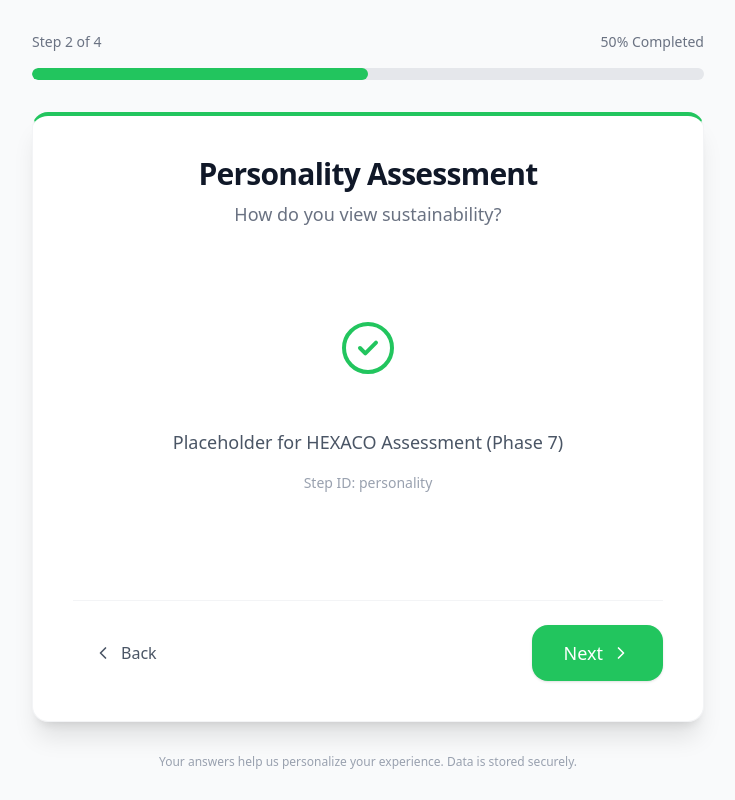
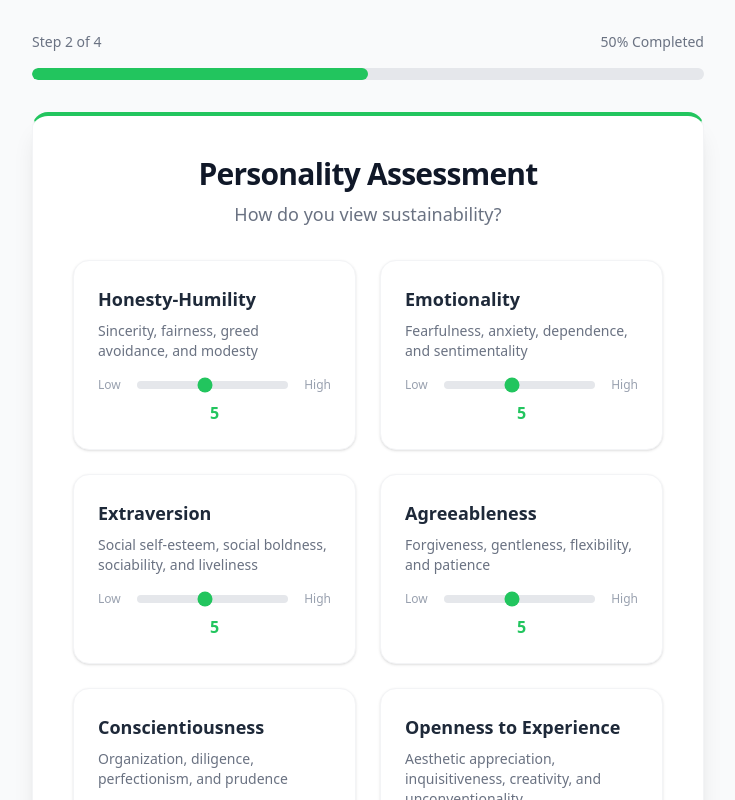
Before and after one commit to abdulrahman-halik/ai-carbon-footprint-tracker, a Next.js app: page /onboarding in a window 1280 px wide. Both pictures are taken after a click on the button "Next". Shown: the top 800 px of the page, without its empty margins (272-1007 px from the left). Built offline with nearby package versions, Linux system fonts and the light colour scheme.

Commit message:
add profiling data modules with personality and behavior steps

```diff
--- a/src/app/onboarding/page.jsx
+++ b/src/app/onboarding/page.jsx
@@ -34,6 +34,10 @@ const WIZARD_STEPS = [
     }
 ];
 
+import PersonalityStep from "@/features/onboarding/PersonalityStep";
+import BehaviorStageStep from "@/features/onboarding/BehaviorStageStep";
+import { Card } from "@/components/ui/Card";
+
 function WizardContent() {
     const { currentStep } = useOnboarding();
 
@@ -41,36 +45,54 @@ function WizardContent() {
     const stepIndex = currentStep - 1;
     const step = WIZARD_STEPS[stepIndex] || WIZARD_STEPS[0];
 
+    // Render specific component based on step ID
+    const renderStepContent = () => {
+        switch (step.id) {
+            case "personality":
+                return <PersonalityStep />;
+            case "behavior":
+                return <BehaviorStageStep />;
+            case "welcome":
+                return (
+                    <div className="flex flex-col items-center justify-center py-8 space-y-6 animate-in fade-in slide-in-from-bottom-4 duration-500">
+                        <div className="p-6 bg-primary-50 rounded-full">
+                            <svg className="w-16 h-16 text-primary" fill="none" stroke="currentColor" viewBox="0 0 24 24" xmlns="http://www.w3.org/2000/svg">
+                                <path strokeLinecap="round" strokeLinejoin="round" strokeWidth={1.5} d="M12 6v6m0 0v6m0-6h6m-6 0H6" />
+                            </svg>
+                        </div>
+                        <div className="text-center max-w-md">
+                            <p className="text-gray-600 text-lg leading-relaxed">{step.description}</p>
+                        </div>
+                    </div>
+                );
+            case "complete":
+                return (
+                    <div className="flex flex-col items-center justify-center py-8 space-y-6 animate-in fade-in slide-in-from-bottom-4 duration-500">
+                        <div className="p-6 bg-green-50 rounded-full">
+                            <svg className="w-16 h-16 text-green-500" fill="none" stroke="currentColor" viewBox="0 0 24 24" xmlns="http://www.w3.org/2000/svg">
+                                <path strokeLinecap="round" strokeLinejoin="round" strokeWidth={1.5} d="M5 13l4 4L19 7" />
+                            </svg>
+                        </div>
+                        <div className="text-center max-w-md">
+                            <p className="text-gray-600 text-lg leading-relaxed">{step.description}</p>
+                            <Button className="mt-8 w-full" onClick={() => window.location.href = '/dashboard'}>
+                                Go to Dashboard
+                            </Button>
+                        </div>
+                    </div>
+                );
+            default:
+                return (
+                    <div className="text-center py-12">
+                        <p className="text-gray-500">Step content coming soon...</p>
+                    </div>
+                );
+        }
+    };
+
     return (
         <WizardLayout title={step.title} subtitle={step.subtitle}>
-            <div className="flex flex-col items-center justify-center py-8 space-y-6 animate-in fade-in slide-in-from-bottom-4 duration-500">
-                <div className="p-6 bg-primary-50 rounded-full">
-                    {/* Placeholder Icon */}
-                    <svg
-                        className="w-16 h-16 text-primary"
-                        fill="none"
-                        stroke="currentColor"
-                        viewBox="0 0 24 24"
-                        xmlns="http://www.w3.org/2000/svg"
-                    >
-                        <path strokeLinecap="round" strokeLinejoin="round" strokeWidth={1.5} d="M9 12l2 2 4-4m6 2a9 9 0 11-18 0 9 9 0 0118 0z" />
-                    </svg>
-                </div>
-
-                <div className="text-center max-w-md">
-                    <p className="text-gray-600 text-lg leading-relaxed">
-                        {step.description}
-                    </p>
-                    <p className="text-sm text-gray-400 mt-4">
-                        Step ID: {step.id}
-                    </p>
-                </div>
-
-                {/* Debug Info (Optional, can be removed) */}
-                {/* <div className="p-4 bg-gray-100 rounded text-xs text-left w-full mt-8">
-                    <pre>Current Step: {currentStep}</pre>
-                </div> */}
-            </div>
+            {renderStepContent()}
         </WizardLayout>
     );
 }
--- /dev/null
+++ b/src/features/onboarding/BehaviorStageStep.jsx
@@ -0,0 +1,95 @@
+import { useState, useEffect } from 'react';
+import { useOnboarding } from './OnboardingProvider';
+import { Card } from '@/components/ui/Card';
+import { Check } from 'lucide-react';
+import Icon from '@/components/Icon';
+
+const STAGES = [
+    {
+        id: 'precontemplation',
+        label: 'Not Interested Yet',
+        description: 'I do not intend to take action in the foreseeable future (next 6 months).',
+        color: 'gray'
+    },
+    {
+        id: 'contemplation',
+        label: 'Thinking About It',
+        description: 'I intend to start being more eco-friendly in the next 6 months.',
+        color: 'blue'
+    },
+    {
+        id: 'preparation',
+        label: 'Getting Ready',
+        description: 'I am ready to take action in the next 30 days and have taken some small steps.',
+        color: 'yellow'
+    },
+    {
+        id: 'action',
+        label: 'Taking Action',
+        description: 'I have made specific changes in my lifestyle within the last 6 months.',
+        color: 'green'
+    },
+    {
+        id: 'maintenance',
+        label: 'Maintaining Change',
+        description: 'I have been sustaining these changes for more than 6 months.',
+        color: 'purple'
+    }
+];
+
+export default function BehaviorStageStep() {
+    const { onboardingData, updateData, setIsStepValid } = useOnboarding();
+    const [selectedStage, setSelectedStage] = useState(onboardingData.behaviorStage || null);
+
+    useEffect(() => {
+        setIsStepValid(!!selectedStage);
+    }, [selectedStage, setIsStepValid]);
+
+    const handleSelect = (stageId) => {
+        setSelectedStage(stageId);
+        updateData({ behaviorStage: stageId });
+    };
+
+    return (
+        <div className="space-y-6 animate-in slide-in-from-right duration-500">
+            <div className="text-center mb-6">
+                <p className="text-lg text-gray-600">Which statement best describes your current approach to sustainable living?</p>
+            </div>
+
+            <div className="grid grid-cols-1 gap-4">
+                {STAGES.map((stage) => {
+                    const isSelected = selectedStage === stage.id;
+                    return (
+                        <Card
+                            key={stage.id}
+                            onClick={() => handleSelect(stage.id)}
+                            className={`
+                                relative p-5 cursor-pointer transition-all duration-200 border-2
+                                ${isSelected
+                                    ? 'border-primary bg-green-50 shadow-md transform scale-[1.02]'
+                                    : 'border-transparent bg-white hover:border-gray-200 hover:bg-gray-50 shadow-sm'
+                                }
+                            `}
+                        >
+                            <div className="flex items-center justify-between">
+                                <div>
+                                    <h3 className={`font-bold text-lg ${isSelected ? 'text-primary' : 'text-gray-800'}`}>
+                                        {stage.label}
+                                    </h3>
+                                    <p className="text-gray-500 mt-1">{stage.description}</p>
+                                </div>
+
+                                <div className={`
+                                    w-6 h-6 rounded-full border-2 flex items-center justify-center
+                                    ${isSelected ? 'bg-primary border-primary' : 'border-gray-300'}
+                                `}>
+                                    {isSelected && <Icon icon={Check} size={14} className="text-white" />}
+                                </div>
+                            </div>
+                        </Card>
+                    );
+                })}
+            </div>
+        </div>
+    );
+}
--- /dev/null
+++ b/src/features/onboarding/PersonalityStep.jsx
@@ -0,0 +1,68 @@
+import { useState, useEffect } from 'react';
+import { useOnboarding } from './OnboardingProvider';
+import { Label } from '@/components/ui/Label';
+import { Card } from '@/components/ui/Card';
+
+const TRAITS = [
+    { id: 'honesty', label: 'Honesty-Humility', description: 'Sincerity, fairness, greed avoidance, and modesty' },
+    { id: 'emotionality', label: 'Emotionality', description: 'Fearfulness, anxiety, dependence, and sentimentality' },
+    { id: 'extraversion', label: 'Extraversion', description: 'Social self-esteem, social boldness, sociability, and liveliness' },
+    { id: 'agreeableness', label: 'Agreeableness', description: 'Forgiveness, gentleness, flexibility, and patience' },
+    { id: 'conscientiousness', label: 'Conscientiousness', description: 'Organization, diligence, perfectionism, and prudence' },
+    { id: 'openness', label: 'Openness to Experience', description: 'Aesthetic appreciation, inquisitiveness, creativity, and unconventionality' }
+];
+
+export default function PersonalityStep() {
+    const { onboardingData, updateData, setIsStepValid } = useOnboarding();
+    const [scores, setScores] = useState(onboardingData.personality || {});
+
+    // Initialize with default values if not present (optional, or force user to pick)
+    // Here we start empty or with existing data
+
+    useEffect(() => {
+        // Validate that all traits have been rated
+        const allRated = TRAITS.every(trait => scores[trait.id] !== undefined);
+        setIsStepValid(allRated);
+    }, [scores, setIsStepValid]);
+
+    const handleSliderChange = (traitId, value) => {
+        const newScores = { ...scores, [traitId]: parseInt(value) };
+        setScores(newScores);
+        updateData({ personality: newScores });
+    };
+
+    return (
+        <div className="space-y-8 animate-in slide-in-from-right duration-500">
+            <div className="grid grid-cols-1 md:grid-cols-2 gap-6">
+                {TRAITS.map((trait) => (
+                    <Card key={trait.id} className="p-6 border border-gray-100 shadow-sm hover:shadow-md transition-shadow">
+                        <div className="mb-4">
+                            <Label className="text-lg font-semibold text-gray-800">{trait.label}</Label>
+                            <p className="text-sm text-gray-500 mt-1">{trait.description}</p>
+                        </div>
+
+                        <div className="flex items-center space-x-4">
+                            <span className="text-xs font-medium text-gray-400">Low</span>
+                            <input
+                                type="range"
+                                min="1"
+                                max="10"
+                                value={scores[trait.id] || 5}
+                                onChange={(e) => handleSliderChange(trait.id, e.target.value)}
+                                className="w-full h-2 bg-gray-200 rounded-lg appearance-none cursor-pointer accent-primary"
+                            />
+                            <span className="text-xs font-medium text-gray-400">High</span>
+                        </div>
+                        <div className="text-center mt-2 text-primary font-bold">
+                            {scores[trait.id] || 5}
+                        </div>
+                    </Card>
+                ))}
+            </div>
+
+            <div className="bg-blue-50 border border-blue-100 rounded-lg p-4 text-sm text-blue-700">
+                <p><strong>Why do we ask this?</strong> Understanding your personality helps us tailor eco-friendly challenges that match your natural style—whether you prefer social competition vs. quiet reflection, or bold changes vs. gradual steps.</p>
+            </div>
+        </div>
+    );
+}
```
